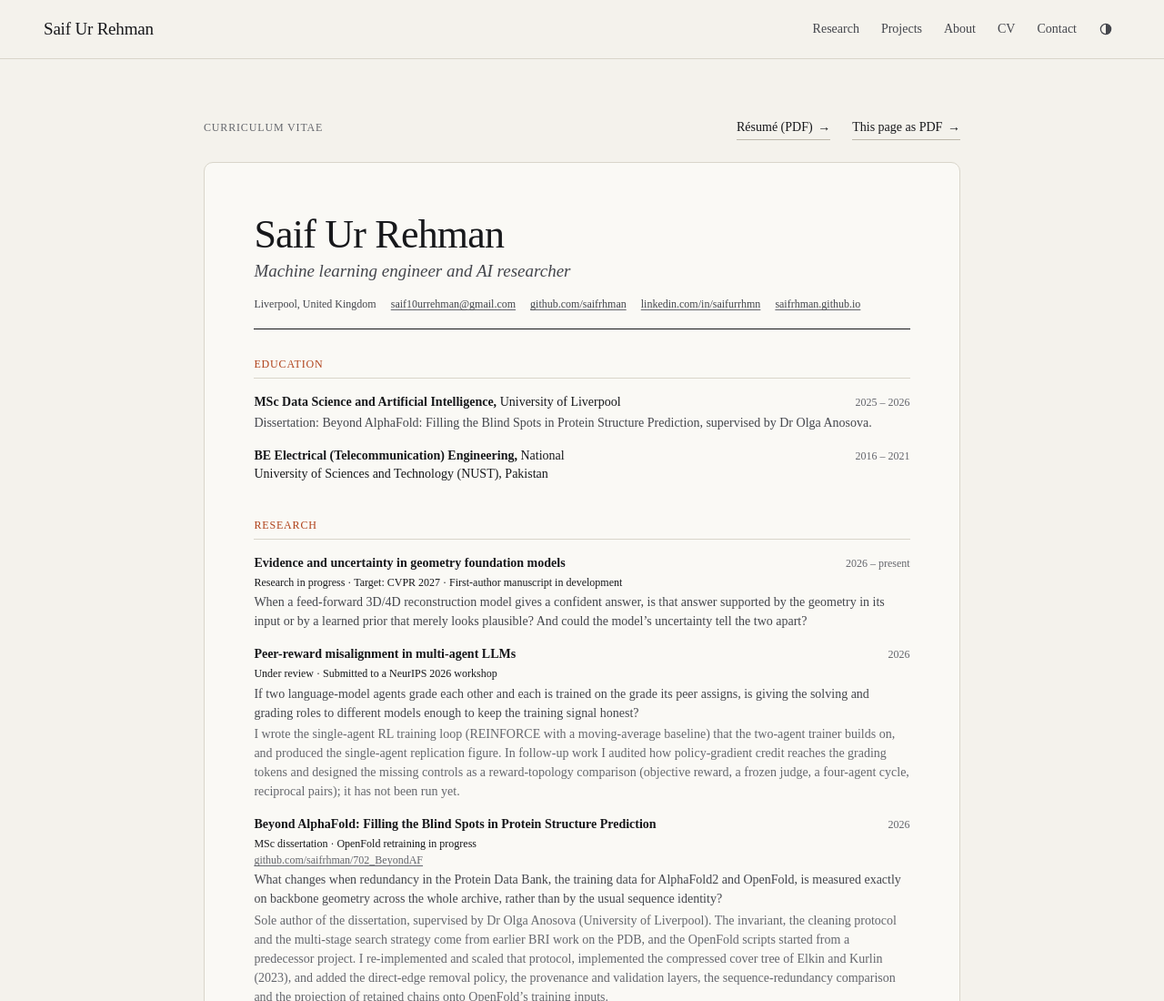
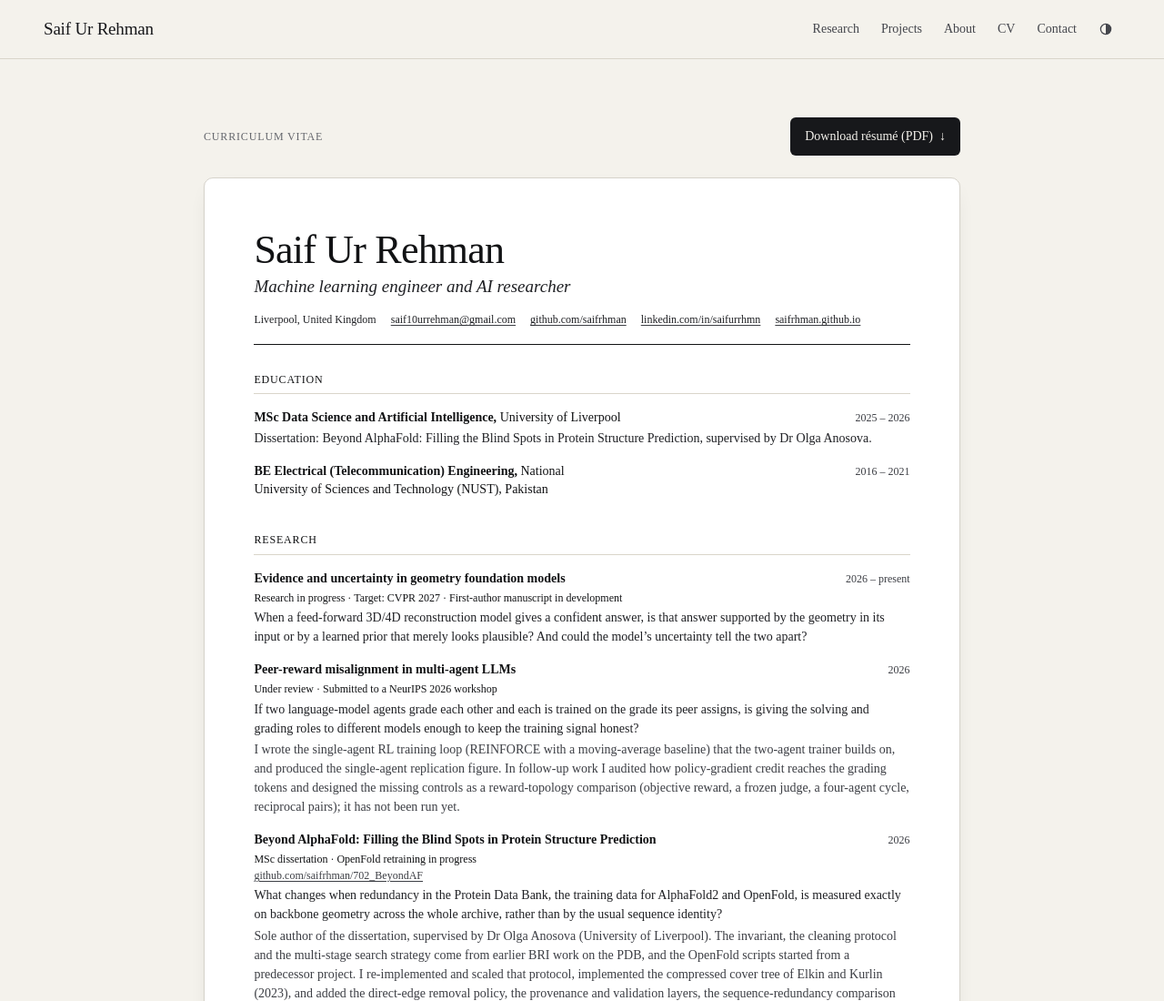
Before and after one commit to saifrhman/saifrhman.github.io, an Astro site: page /cv in a window 1280 px wide. Shown: the top 1100 px of the page at 91% size. Built offline with nearby package versions, Linux system fonts and the light colour scheme; Astro itself is replaced by a stand-in of ours.

Commit message:
Add portrait photo; make the CV sheet theme-independent
- Graded portrait on the About page and the home About section, dimmed
  slightly on the dark theme so it does not glare
- The /cv/ page and its print output are always black text on white,
  regardless of the site theme (screen and print)
- Move the downloadable résumé to a LaTeX source (resume/) built with
  `npm run resume`, so its content can be reviewed as a diff; drop the
  page-rendered CV PDF and its CI step now that the résumé is the only
  download

```diff
--- a/package.json
+++ b/package.json
@@ -15,7 +15,8 @@
     "lint": "eslint .",
     "test": "vitest run",
     "verify": "npm run lint && npm run check && npm run build && npm run test",
-    "assets": "astro build && node scripts/render-assets.mjs"
+    "assets": "astro build && node scripts/render-assets.mjs",
+    "resume": "bash resume/build.sh"
   },
   "dependencies": {
     "@astrojs/sitemap": "^3.7.4",
--- a/src/data/site.ts
+++ b/src/data/site.ts
@@ -21,14 +21,12 @@ export const site = {
   github: 'https://github.com/saifrhman',
   linkedin: 'https://www.linkedin.com/in/saifurrhmn/',
   /**
-   * CV. `page` is the printable HTML CV built from the data files, and `pdf`
-   * is that page rendered to PDF by `npm run assets`. `resume` is the
-   * separately maintained résumé PDF. Set either file to null to hide its link.
+   * CV. `page` is the printable HTML CV built from the data files. `resume` is
+   * the downloadable PDF built from resume/saif-ur-rehman-resume.tex with
+   * `npm run resume` (null hides the download links).
    */
   cv: {
     page: '/cv/',
-    pdf: '/cv/saif-ur-rehman-cv.pdf' as string | null,
-    /** The résumé document itself (replace the file to update it; null hides the links). */
     resume: '/cv/saif-ur-rehman-resume.pdf' as string | null,
   },
   contactNote:
--- a/src/lib/structured-data.ts
+++ b/src/lib/structured-data.ts
@@ -8,6 +8,7 @@ export function personJsonLd(): Record<string, unknown> {
     name: site.name,
     url: site.url,
     jobTitle: site.role,
+    image: `${site.url}/images/saif-ur-rehman.jpg`,
     email: `mailto:${site.email}`,
     address: { '@type': 'PostalAddress', addressLocality: 'Liverpool', addressCountry: 'GB' },
     affiliation: { '@type': 'CollegeOrUniversity', name: 'University of Liverpool' },
--- a/src/pages/about.astro
+++ b/src/pages/about.astro
@@ -1,6 +1,7 @@
 ---
 import BaseLayout from '@/layouts/BaseLayout.astro';
 import SectionHeading from '@/components/SectionHeading.astro';
+import Portrait from '@/components/Portrait.astro';
 import { site } from '@/data/site';
 import { education, experience, competitions, certifications, skills } from '@/data/experience';
 ---
@@ -32,6 +33,7 @@ import { education, experience, competitions, certifications, skills } from '@/d
         </p>
       </div>
       <aside class="quick" aria-label="At a glance">
+        <Portrait size={176} priority />
         <dl>
           <div>
             <dt>Based in</dt>
--- a/src/pages/cv.astro
+++ b/src/pages/cv.astro
@@ -1,8 +1,9 @@
 ---
 /**
  * Printable CV, generated from the same data as the rest of the site so the two
- * cannot drift apart. `npm run assets` prints this page to
- * public/cv/saif-ur-rehman-cv.pdf.
+ * cannot drift apart. The sheet is always black on white, whatever the theme,
+ * on screen and in print. The downloadable résumé is a separate PDF built from
+ * resume/saif-ur-rehman-resume.tex (see the README).
  */
 import BaseLayout from '@/layouts/BaseLayout.astro';
 import { site } from '@/data/site';
@@ -23,26 +24,13 @@ const host = (url: string) => url.replace(/^https?:\/\/(www\.)?/, '').replace(/\
   <div class="container page">
     <div class="toolbar">
       <p class="label">Curriculum vitae</p>
-      <ul class="downloads" role="list">
-        {
-          site.cv.resume && (
-            <li>
-              <a class="arrow-link" href={site.cv.resume} type="application/pdf">
-                Résumé (PDF)
-              </a>
-            </li>
-          )
-        }
-        {
-          site.cv.pdf && (
-            <li>
-              <a class="arrow-link" href={site.cv.pdf} download>
-                This page as PDF
-              </a>
-            </li>
-          )
-        }
-      </ul>
+      {
+        site.cv.resume && (
+          <a class="download" href={site.cv.resume} download="Saif-Ur-Rehman-Resume.pdf" type="application/pdf">
+            Download résumé (PDF)
+          </a>
+        )
+      }
     </div>
 
     <article class="cv">
@@ -180,19 +168,50 @@ const host = (url: string) => url.replace(/^https?:\/\/(www\.)?/, '').replace(/\
     font-size: var(--text-sm);
   }
 
-  .downloads {
-    display: flex;
-    flex-wrap: wrap;
-    gap: var(--space-2) var(--space-5);
+  .download {
+    display: inline-flex;
+    align-items: center;
+    gap: 0.5em;
+    padding: 0.6rem 1rem;
+    border-radius: var(--radius-md);
+    background: var(--color-ink);
+    color: var(--color-bg);
+    font-size: var(--text-sm);
+    font-weight: 500;
+    text-decoration: none;
   }
 
+  .download::after {
+    content: '↓';
+    content: '↓' / '';
+  }
+
+  .download:hover {
+    background: color-mix(in srgb, var(--color-ink) 86%, var(--color-accent));
+  }
+
+  /* The CV sheet is paper: black on white in every theme. */
   .cv {
+    --color-surface: #fff;
+    --color-ink: #111214;
+    --color-ink-2: #1f2024;
+    --color-ink-3: #3c3e44;
+    --color-rule: #d6d3cb;
+    --color-accent: #111214;
+
+    color-scheme: light;
     max-width: 52rem;
     margin: 0 auto;
     padding: clamp(1.25rem, 1rem + 3vw, 3.5rem);
-    background: var(--color-surface);
-    border: var(--border);
+    background: #fff;
+    color: var(--color-ink);
+    border: 1px solid #d6d3cb;
     border-radius: var(--radius-lg);
+    box-shadow: var(--shadow-raised);
+  }
+
+  .cv a {
+    color: inherit;
   }
 
   .cv-head {
@@ -355,7 +374,7 @@ const host = (url: string) => url.replace(/^https?:\/\/(www\.)?/, '').replace(/\
     }
 
     h2 {
-      color: #8f3514;
+      color: #111214;
     }
 
     section {
```
Also changed, not shown: scripts/render-assets.mjs (+4 -23 lines), src/components/Portrait.astro (added, +54 -0 lines), src/pages/index.astro (+11 -0 lines), .github/workflows/deploy.yml, README.md, public/images/saif-ur-rehman.jpg (added), src/assets/profile/saif-ur-rehman.jpg (added), 3 other files.
